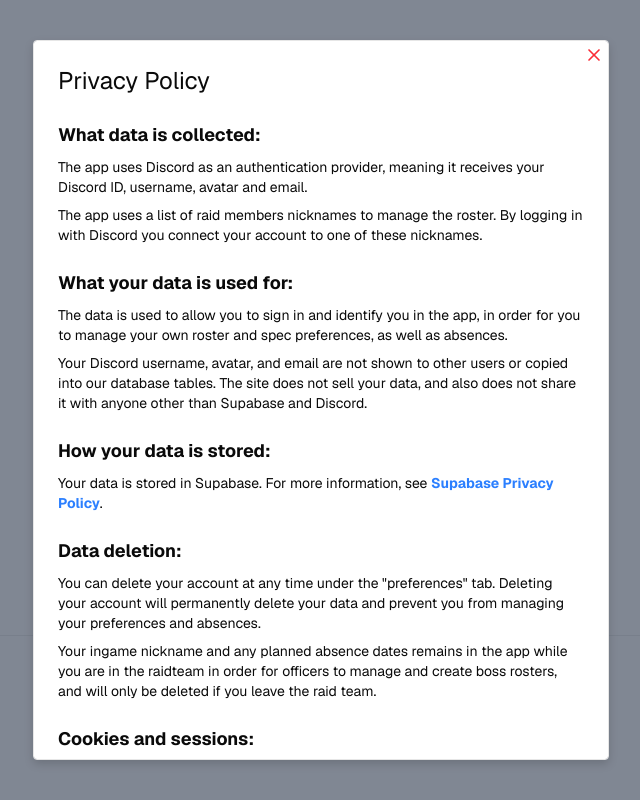
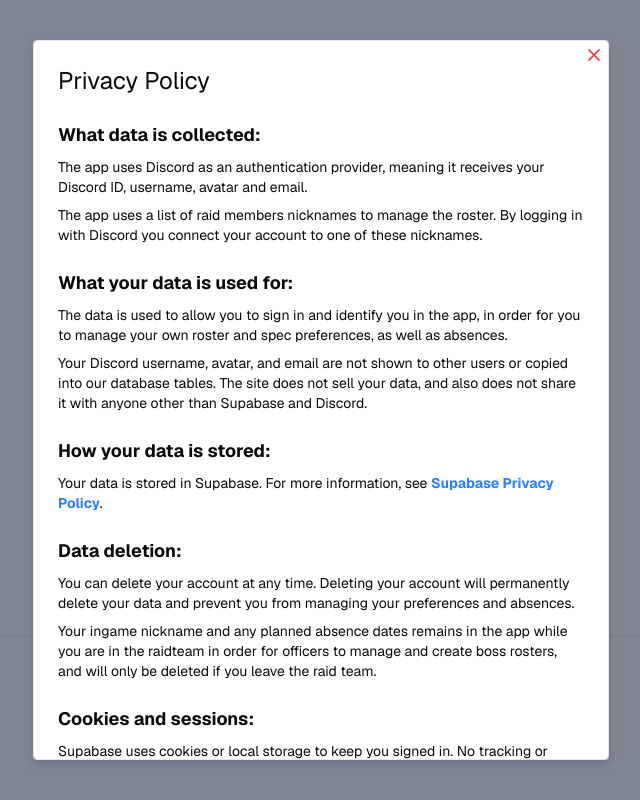
Before and after one commit to tellstrome/DNE-roster, a Next.js app: page /auth/forgot-password in a window 1280 px wide. Both pictures are taken after a click on the button "Privacy Policy". Shown: the part 261-1061 px from the top of the page, without its empty margins (319-959 px from the left). Built offline with nearby package versions, Linux system fonts and the light colour scheme; no server answers.

Commit message:
privacy policy wording

```diff
--- a/components/privacyPolicy/privacyPolicyPopup.tsx
+++ b/components/privacyPolicy/privacyPolicyPopup.tsx
@@ -34,7 +34,7 @@ export default function PrivacyPolicyPopup({variant, className = ""}:Props){
                             <p>Your data is stored in Supabase. For more information, see <Link className="font-bold text-blue-500 hover:text-blue-600" href="https://supabase.com/privacy">Supabase Privacy Policy</Link>.</p>
 
                             <h2 className="text-lg mt-4 font-bold">Data deletion:</h2>
-                            <p>You can delete your account at any time under the "preferences" tab. Deleting your account will permanently delete your data and prevent you from managing your preferences and absences.</p>
+                            <p>You can delete your account at any time. Deleting your account will permanently delete your data and prevent you from managing your preferences and absences.</p>
                             <p>Your ingame nickname and any planned absence dates remains in the app while you are in the raidteam in order for officers to manage and create boss rosters, and will only be deleted if you leave the raid team.</p>
 
                             <h2 className="text-lg mt-4 font-bold">Cookies and sessions:</h2>
```
